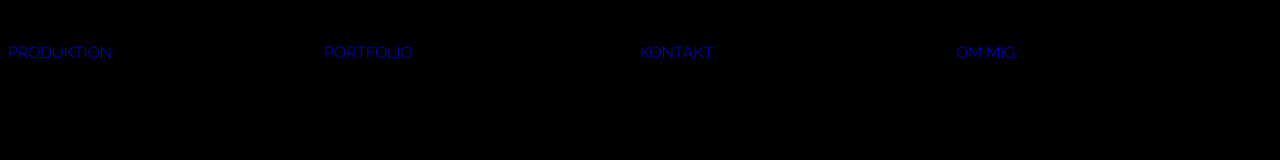
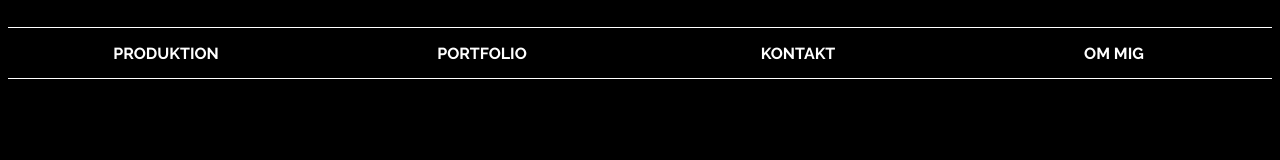
Before and after one commit to fredrikparkell/fredrikparkell.github.io, a plain HTML site: page index.html in a window 1280 px wide. Drawn offline with Linux system fonts and the light colour scheme.

Commit message:
Changed nav structure
Borders, color & position etc

```diff
--- a/indexStyle.css
+++ b/indexStyle.css
@@ -2,7 +2,6 @@ body {
     background-color: black;
     font-family: 'Raleway', sans-serif;
 }
-
 
 header {
     color: white;
@@ -12,19 +11,27 @@ header nav {
     background-color: black;
     height: 50px;
     display: flex;
-    justify-content: space-evenly;
-    align-items: center;
+    justify-content: center;
+    align-items: stretch;
+    border-width: 1px;
+    border-top-style: solid;
+    border-top-color: white;
+    border-bottom-style: solid;
+    border-bottom-color: white;
+    font-weight: 700;
 }
 
 header nav a {
     flex: 1;
     display: flex;
+    justify-content: center;
+    align-items: center;
     text-decoration: none;
     transition: all 0.2s ease;
+    color: white;
 }
 
 header nav a:hover {
     flex: 1.5;
     background: #999;
-    text-align: center;
 }
```
